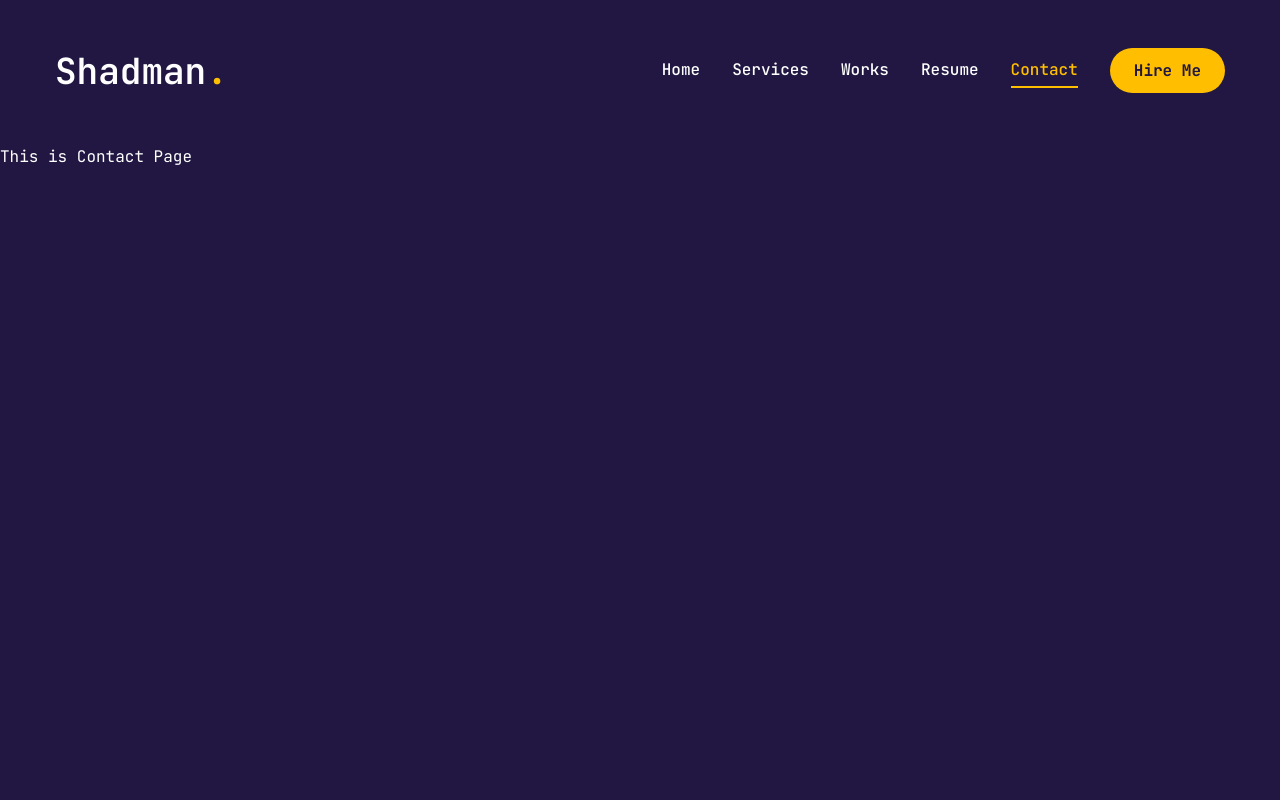
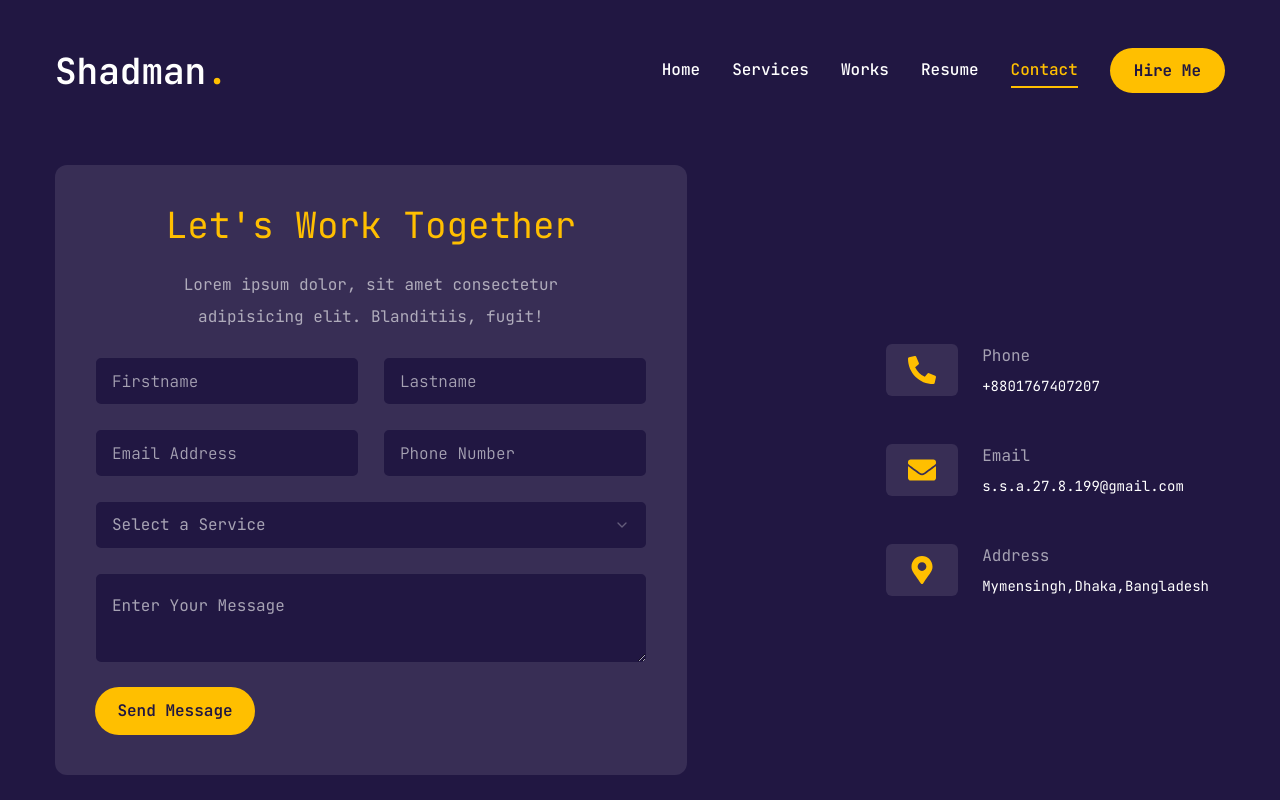
Before and after one commit to Shadman-Shakib-27/Shadman-Official-Portfolio, a Next.js app: page /contact in a window 1280 px wide. Built offline with nearby package versions, Linux system fonts and the light colour scheme.

Commit message:
Project  Part Done.

```diff
--- a/package.json
+++ b/package.json
@@ -24,6 +24,7 @@
     "react-countup": "^6.5.3",
     "react-dom": "^18",
     "react-icons": "^5.2.1",
+    "sharp": "^0.33.4",
     "swiper": "^11.1.4",
     "tailwind-merge": "^2.3.0",
     "tailwindcss-animate": "^1.0.7"
--- a/src/app/contact/page.jsx
+++ b/src/app/contact/page.jsx
@@ -1,5 +1,114 @@
+/* eslint-disable react/no-unescaped-entities */
+"use client";
+
+import { Button } from "@/components/ui/button";
+import { Input } from "@/components/ui/input";
+import { Textarea } from "@/components/ui/textarea";
+import {
+  Select,
+  SelectContent,
+  SelectGroup,
+  SelectItem,
+  SelectLabel,
+  SelectTrigger,
+  SelectValue,
+} from "@/components/ui/select";
+
+import { FaPhoneAlt, FaEnvelope, FaMapMarkerAlt } from "react-icons/fa";
+import { motion } from "framer-motion";
+
+const info = [
+  {
+    icon: <FaPhoneAlt />,
+    title: "Phone",
+    description: "+8801767407207",
+  },
+  {
+    icon: <FaEnvelope />,
+    title: "Email",
+    description: "s.s.a.27.8.199@gmail.com",
+  },
+  {
+    icon: <FaMapMarkerAlt />,
+    title: "Address",
+    description: "Mymensingh,Dhaka,Bangladesh",
+  },
+];
+
 const ContactPage = () => {
-  return <div>This is Contact Page</div>;
+  return (
+    <motion.section
+      initial={{ opacity: 0 }}
+      animate={{
+        opacity: 1,
+        transition: { delay: 2.4, duration: 0.4, ease: "easeIn" },
+      }}
+      className="py-6"
+    >
+      <div className="container mx-auto overflow-hidden">
+        <div className="flex flex-col xl:flex-row gap-[30px]">
+          {/* Form */}
+          <div className="xl:w-[54%] order-2 xl:order-none">
+            <form className="flex flex-col gap-6 p-10 bg-pink-50/10 rounded-xl">
+              <h3 className="text-xl text-center xl:text-4xl text-accent">
+                Let's Work Together
+              </h3>
+              <p className="text-white/60 text-center mx-auto max-w-[40ch]">
+                Lorem ipsum dolor, sit amet consectetur adipisicing elit.
+                Blanditiis, fugit!
+              </p>
+              {/* Input */}
+              <div className="grid grid-cols-1 md:grid-cols-2 gap-6">
+                <Input type="firstname" placeholder="Firstname" />
+                <Input type="lastname" placeholder="Lastname" />
+                <Input type="email" placeholder="Email Address" />
+                <Input type="phone" placeholder="Phone Number" />
+              </div>
+              {/* Select */}
+              <Select>
+                <SelectTrigger className="w-full">
+                  <SelectValue placeholder="Select a Service" />
+                </SelectTrigger>
+                <SelectContent>
+                  <SelectGroup>
+                    <SelectLabel>Select a Service</SelectLabel>
+                    <SelectItem value="est">Frontend Development</SelectItem>
+                    <SelectItem value="cst">Responsive Web App</SelectItem>
+                    <SelectItem value="mst">UI/UX Design</SelectItem>
+                    <SelectItem value="bst">SEO</SelectItem>
+                  </SelectGroup>
+                </SelectContent>
+              </Select>
+              {/* TextArea */}
+              <Textarea className="h-[200px" placeholder="Enter Your Message" />
+              {/* Button */}
+              <Button size="md" className="max-w-40">
+                Send Message
+              </Button>
+            </form>
+          </div>
+          {/* info */}
+          <div className="flex flex-1 items-center p-4 order-1 xl:justify-end xl:order-none mb-8 xl:mb-0">
+            <ul className="flex flex-col gap-10">
+              {info.map((item, index) => {
+                return (
+                  <li className="flex items-center gap-6" key={index}>
+                    <div className="w-[52px] h-[52px] xl:w-[72px] bg-pink-50/10 text-accent rounded-md flex items-center justify-center">
+                      <div className="text-[28px]">{item.icon}</div>
+                    </div>
+                    <div className="flex-1">
+                      <p className="text-white/60">{item.title}</p>
+                      <h3 className="text-[14px]">{item.description}</h3>
+                    </div>
+                  </li>
+                );
+              })}
+            </ul>
+          </div>
+        </div>
+      </div>
+    </motion.section>
+  );
 };
 
 export default ContactPage;
--- a/src/app/resume/page.jsx
+++ b/src/app/resume/page.jsx
@@ -190,7 +190,7 @@
                       return (
                         <li
                           key={index}
-                          className="bg-[#232329] h-[184px] xl:border xl:border-accent p-8 rounded-xl flex flex-col justify-center items-center lg:items-start gap-1"
+                          className="bg-pink-50/10 h-[184px] xl:border xl:border-accent p-8 rounded-xl flex flex-col justify-center items-center lg:items-start gap-1"
                         >
                           <span className="text-accent">{item.duration}</span>
                           <h3 className="text-xl max-w-[260px] min-h-[60px] text-center lg:text-left">
@@ -219,7 +219,7 @@
                       return (
                         <li
                           key={index}
-                          className="bg-[#232329] h-[184px] xl:border xl:border-accent p-6 rounded-xl flex flex-col justify-center items-center lg:items-start gap-1"
+                          className="bg-pink-50/10 h-[184px] xl:border xl:border-accent p-6 rounded-xl flex flex-col justify-center items-center lg:items-start gap-1"
                         >
                           <span>
                             <span className="text-accent">Passing Year: </span>
@@ -257,7 +257,7 @@
                       <li key={index}>
                         <TooltipProvider delayDuration={100}>
                           <Tooltip>
-                            <TooltipTrigger className="w-full h-[150px] bg-[#232329] rounded-xl flex justify-center items-center group">
+                            <TooltipTrigger className="w-full h-[150px] bg-pink-50/10 rounded-xl flex justify-center items-center group">
                               <div className="text-6xl group-hover:text-accent transition-all duration-300">
                                 {skill.icon}
                               </div>
--- a/src/components/Stairs.jsx
+++ b/src/components/Stairs.jsx
@@ -34,7 +34,7 @@
               ease: "easeInOut",
               delay: reverseIndex(index) * 0.1,
             }}
-            className="h-full w-full bg-white relative"
+            className="h-full w-full bg-pink-50/10 relative"
           />
         );
       })}
--- a/src/components/ui/input.jsx
+++ b/src/components/ui/input.jsx
@@ -1,19 +1,20 @@
-import * as React from "react"
+import * as React from "react";
 
-import { cn } from "@/lib/utils"
+import { cn } from "@/lib/utils";
 
 const Input = React.forwardRef(({ className, type, ...props }, ref) => {
   return (
-    (<input
+    <input
       type={type}
       className={cn(
-        "flex h-10 w-full rounded-md border border-slate-200 bg-white px-3 py-2 text-sm ring-offset-white file:border-0 file:bg-transparent file:text-sm file:font-medium placeholder:text-slate-500 focus-visible:outline-none focus-visible:ring-2 focus-visible:ring-slate-950 focus-visible:ring-offset-2 disabled:cursor-not-allowed disabled:opacity-50 dark:border-slate-800 dark:bg-slate-950 dark:ring-offset-slate-950 dark:placeholder:text-slate-400 dark:focus-visible:ring-slate-300",
+        "flex h-[48px] rounded-md border border-white/10 focus:border-accent font-light bg-primary px-4 py-5 text-base placeholder:text-white/60 outline-none",
         className
       )}
       ref={ref}
-      {...props} />)
+      {...props}
+    />
   );
-})
-Input.displayName = "Input"
+});
+Input.displayName = "Input";
 
-export { Input }
+export { Input };
--- a/src/components/ui/select.jsx
+++ b/src/components/ui/select.jsx
@@ -1,94 +1,120 @@
-"use client"
+"use client";
 
-import * as React from "react"
-import * as SelectPrimitive from "@radix-ui/react-select"
-import { Check, ChevronDown, ChevronUp } from "lucide-react"
+import * as React from "react";
+import * as SelectPrimitive from "@radix-ui/react-select";
+import { Check, ChevronDown, ChevronUp } from "lucide-react";
 
-import { cn } from "@/lib/utils"
+import { cn } from "@/lib/utils";
 
-const Select = SelectPrimitive.Root
+const Select = SelectPrimitive.Root;
 
-const SelectGroup = SelectPrimitive.Group
+const SelectGroup = SelectPrimitive.Group;
 
-const SelectValue = SelectPrimitive.Value
+const SelectValue = SelectPrimitive.Value;
 
-const SelectTrigger = React.forwardRef(({ className, children, ...props }, ref) => (
+const SelectTrigger = React.forwardRef(
+  ({ className, children, ...props }, ref) => (
     <SelectPrimitive.Trigger
       ref={ref}
       className={cn(
-      "flex h-10 w-full items-center justify-between rounded-md border border-slate-200 bg-white px-3 py-2 text-sm ring-offset-white placeholder:text-slate-500 focus:outline-none focus:ring-2 focus:ring-slate-950 focus:ring-offset-2 disabled:cursor-not-allowed disabled:opacity-50 [&>span]:line-clamp-1 dark:border-slate-800 dark:bg-slate-950 dark:ring-offset-slate-950 dark:placeholder:text-slate-400 dark:focus:ring-slate-300",
+        "flex h-[48px] w-full items-center justify-between rounded-md border border-white/10 bg-primary px-4 py-5 text-base text-white/60 placeholder:text-white/10 focus:border-accent outline-none",
         className
       )}
-    {...props}>
+      {...props}
+    >
       {children}
       <SelectPrimitive.Icon asChild>
         <ChevronDown className="h-4 w-4 opacity-50" />
       </SelectPrimitive.Icon>
     </SelectPrimitive.Trigger>
-))
-SelectTrigger.displayName = SelectPrimitive.Trigger.displayName
+  )
+);
+SelectTrigger.displayName = SelectPrimitive.Trigger.displayName;
 
-const SelectScrollUpButton = React.forwardRef(({ className, ...props }, ref) => (
+const SelectScrollUpButton = React.forwardRef(
+  ({ className, ...props }, ref) => (
     <SelectPrimitive.ScrollUpButton
       ref={ref}
-    className={cn("flex cursor-default items-center justify-center py-1", className)}
-    {...props}>
+      className={cn(
+        "flex cursor-default items-center justify-center py-1",
+        className
+      )}
+      {...props}
+    >
       <ChevronUp className="h-4 w-4" />
     </SelectPrimitive.ScrollUpButton>
-))
-SelectScrollUpButton.displayName = SelectPrimitive.ScrollUpButton.displayName
+  )
+);
+SelectScrollUpButton.displayName = SelectPrimitive.ScrollUpButton.displayName;
 
-const SelectScrollDownButton = React.forwardRef(({ className, ...props }, ref) => (
+const SelectScrollDownButton = React.forwardRef(
+  ({ className, ...props }, ref) => (
     <SelectPrimitive.ScrollDownButton
       ref={ref}
-    className={cn("flex cursor-default items-center justify-center py-1", className)}
-    {...props}>
+      className={cn(
+        "flex cursor-default items-center justify-center py-1",
+        className
+      )}
+      {...props}
+    >
       <ChevronDown className="h-4 w-4" />
     </SelectPrimitive.ScrollDownButton>
-))
+  )
+);
 SelectScrollDownButton.displayName =
-  SelectPrimitive.ScrollDownButton.displayName
+  SelectPrimitive.ScrollDownButton.displayName;
 
-const SelectContent = React.forwardRef(({ className, children, position = "popper", ...props }, ref) => (
+const SelectContent = React.forwardRef(
+  ({ className, children, position = "popper", ...props }, ref) => (
     <SelectPrimitive.Portal>
       <SelectPrimitive.Content
         ref={ref}
         className={cn(
-        "relative z-50 max-h-96 min-w-[8rem] overflow-hidden rounded-md border border-slate-200 bg-white text-slate-950 shadow-md data-[state=open]:animate-in data-[state=closed]:animate-out data-[state=closed]:fade-out-0 data-[state=open]:fade-in-0 data-[state=closed]:zoom-out-95 data-[state=open]:zoom-in-95 data-[side=bottom]:slide-in-from-top-2 data-[side=left]:slide-in-from-right-2 data-[side=right]:slide-in-from-left-2 data-[side=top]:slide-in-from-bottom-2 dark:border-slate-800 dark:bg-slate-950 dark:text-slate-50",
+          "relative z-50 max-h-96 min-w-[8rem] overflow-hidden rounded-md border border-white/10 bg-primary text-white shadow-md data-[state=open]:animate-in data-[state=closed]:animate-out data-[state=closed]:fade-out-0 data-[state=open]:fade-in-0 data-[state=closed]:zoom-out-95 data-[state=open]:zoom-in-95 data-[side=bottom]:slide-in-from-top-2 data-[side=left]:slide-in-from-right-2 data-[side=right]:slide-in-from-left-2 data-[side=top]:slide-in-from-bottom-2 dark:border-slate-800 dark:bg-slate-950 dark:text-slate-50",
+
           position === "popper" &&
             "data-[side=bottom]:translate-y-1 data-[side=left]:-translate-x-1 data-[side=right]:translate-x-1 data-[side=top]:-translate-y-1",
           className
         )}
         position={position}
-      {...props}>
+        {...props}
+      >
         <SelectScrollUpButton />
         <SelectPrimitive.Viewport
-        className={cn("p-1", position === "popper" &&
-          "h-[var(--radix-select-trigger-height)] w-full min-w-[var(--radix-select-trigger-width)]")}>
+          className={cn(
+            "p-1",
+            position === "popper" &&
+              "h-[var(--radix-select-trigger-height)] w-full min-w-[var(--radix-select-trigger-width)]"
+          )}
+        >
           {children}
         </SelectPrimitive.Viewport>
         <SelectScrollDownButton />
       </SelectPrimitive.Content>
     </SelectPrimitive.Portal>
-))
-SelectContent.displayName = SelectPrimitive.Content.displayName
+  )
+);
+SelectContent.displayName = SelectPrimitive.Content.displayName;
 
 const SelectLabel = React.forwardRef(({ className, ...props }, ref) => (
   <SelectPrimitive.Label
     ref={ref}
     className={cn("py-1.5 pl-8 pr-2 text-sm font-semibold", className)}
-    {...props} />
-))
-SelectLabel.displayName = SelectPrimitive.Label.displayName
+    {...props}
+  />
+));
+SelectLabel.displayName = SelectPrimitive.Label.displayName;
 
-const SelectItem = React.forwardRef(({ className, children, ...props }, ref) => (
+const SelectItem = React.forwardRef(
+  ({ className, children, ...props }, ref) => (
     <SelectPrimitive.Item
       ref={ref}
       className={cn(
-      "relative flex w-full cursor-default select-none items-center rounded-sm py-1.5 pl-8 pr-2 text-sm outline-none focus:bg-slate-100 focus:text-slate-900 data-[disabled]:pointer-events-none data-[disabled]:opacity-50 dark:focus:bg-slate-800 dark:focus:text-slate-50",
+        "relative flex w-full cursor-default select-none items-center rounded-sm py-1.5 pl-8 pr-2 text-sm outline-none focus:bg-accent focus:text-slate-900 data-[disabled]:pointer-events-none data-[disabled]:opacity-50 dark:focus:bg-slate-800 dark:focus:text-slate-50",
         className
       )}
-    {...props}>
+      {...props}
+    >
       <span className="absolute left-2 flex h-3.5 w-3.5 items-center justify-center">
         <SelectPrimitive.ItemIndicator>
           <Check className="h-4 w-4" />
@@ -97,16 +123,18 @@
 
       <SelectPrimitive.ItemText>{children}</SelectPrimitive.ItemText>
     </SelectPrimitive.Item>
-))
-SelectItem.displayName = SelectPrimitive.Item.displayName
+  )
+);
+SelectItem.displayName = SelectPrimitive.Item.displayName;
 
 const SelectSeparator = React.forwardRef(({ className, ...props }, ref) => (
   <SelectPrimitive.Separator
     ref={ref}
     className={cn("-mx-1 my-1 h-px bg-slate-100 dark:bg-slate-800", className)}
-    {...props} />
-))
-SelectSeparator.displayName = SelectPrimitive.Separator.displayName
+    {...props}
+  />
+));
+SelectSeparator.displayName = SelectPrimitive.Separator.displayName;
 
 export {
   Select,
@@ -119,4 +147,4 @@
   SelectSeparator,
   SelectScrollUpButton,
   SelectScrollDownButton,
-}
+};
--- a/src/components/ui/tabs.jsx
+++ b/src/components/ui/tabs.jsx
@@ -20,7 +20,7 @@
   <TabsPrimitive.Trigger
     ref={ref}
     className={cn(
-      "inline-flex items-center w-full bg-[#27272c] justify-center whitespace-nowrap text-white rounded-lg p-3 text-base font-medium ring-offset-white transition-all disabled:pointer-events-none disabled:opacity-50 data-[state=active]:bg-accent data-[state=active]:text-primary data-[state=active]:font-bold data-[state=active]:shadow-sm",
+      "inline-flex items-center w-full bg-pink-50/10 justify-center whitespace-nowrap text-white rounded-lg p-3 text-base font-medium ring-offset-white transition-all disabled:pointer-events-none disabled:opacity-50 data-[state=active]:bg-accent data-[state=active]:text-primary data-[state=active]:font-bold data-[state=active]:shadow-sm",
       className
     )}
     {...props}
--- a/src/components/ui/textarea.jsx
+++ b/src/components/ui/textarea.jsx
@@ -1,18 +1,19 @@
-import * as React from "react"
+import * as React from "react";
 
-import { cn } from "@/lib/utils"
+import { cn } from "@/lib/utils";
 
 const Textarea = React.forwardRef(({ className, ...props }, ref) => {
   return (
-    (<textarea
+    <textarea
       className={cn(
-        "flex min-h-[80px] w-full rounded-md border border-slate-200 bg-white px-3 py-2 text-sm ring-offset-white placeholder:text-slate-500 focus-visible:outline-none focus-visible:ring-2 focus-visible:ring-slate-950 focus-visible:ring-offset-2 disabled:cursor-not-allowed disabled:opacity-50 dark:border-slate-800 dark:bg-slate-950 dark:ring-offset-slate-950 dark:placeholder:text-slate-400 dark:focus-visible:ring-slate-300",
+        "flex min-h-[80px] w-full rounded-md border border-white/10 bg-primary px-4 py-5 ring-offset-accent placeholder:text-white/60 text-base focus-visible:outline-none focus-visible:ring-1 focus-visible:ring-accent focus-visible:ring-offset-0 disabled:cursor-not-allowed disabled:opacity-50",
         className
       )}
       ref={ref}
-      {...props} />)
+      {...props}
+    />
   );
-})
-Textarea.displayName = "Textarea"
+});
+Textarea.displayName = "Textarea";
 
-export { Textarea }
+export { Textarea };
```
Also changed, not shown: 2 other files (tests, documents, lock files or other folders). Lines whose indentation alone changed are shown as unchanged.
